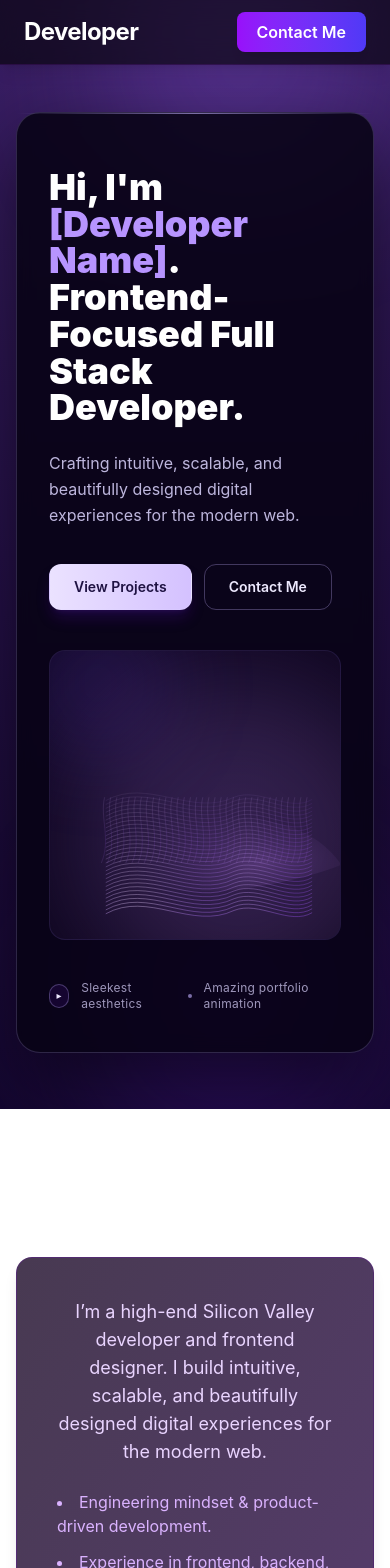
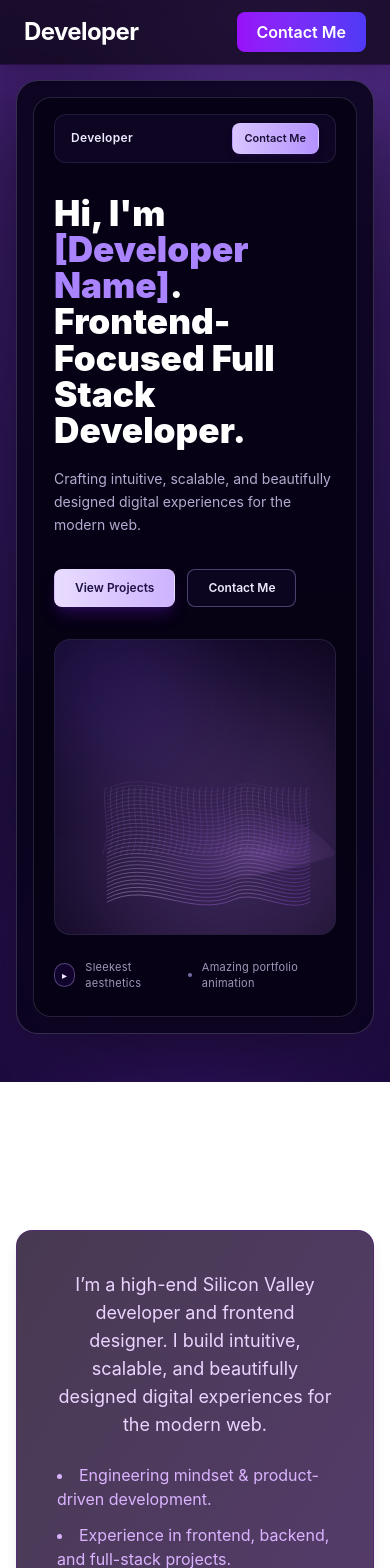
Before and after one commit to Winney360/Winfred-Nkatha-Portfolio, a React (Vite) app in the folder client/: page / in a window 390 px wide. Shown: the top 1568 px of the page. Built offline with nearby package versions, Linux system fonts and the light colour scheme.

Commit message:
refactor(Hero): enhance styling and layout for improved aesthetics and responsiveness

```diff
--- a/client/src/sections/Hero.jsx
+++ b/client/src/sections/Hero.jsx
@@ -3,44 +3,72 @@ import { motion } from "framer-motion";
 
 const Hero = () => {
   return (
-    <section className="relative min-h-screen overflow-hidden bg-linear-to-b from-[#3a1f65] via-[#26114a] to-[#14072f] px-4 pb-14 pt-28 md:px-8">
-      <div className="absolute inset-0 pointer-events-none">
-        <div className="absolute -top-20 left-1/4 h-72 w-72 rounded-full bg-[#9f66ff]/25 blur-3xl" />
-        <div className="absolute -bottom-16 right-0 h-80 w-80 rounded-full bg-[#7b2bf5]/20 blur-3xl" />
+    <section className="relative min-h-screen overflow-hidden bg-linear-to-b from-[#41206f] via-[#2d1659] to-[#170935] px-4 pb-12 pt-20 md:px-8 md:pt-24">
+      <div className="pointer-events-none absolute inset-0">
+        <div className="absolute -top-16 left-1/3 h-[18rem] w-[18rem] rounded-full bg-[#a76bff]/20 blur-3xl" />
+        <div className="absolute -bottom-24 right-0 h-[24rem] w-[24rem] rounded-full bg-[#7e36ef]/25 blur-3xl" />
       </div>
 
-      <div className="relative mx-auto w-full max-w-6xl rounded-3xl border border-violet-300/20 bg-[#070314]/88 px-8 pb-10 pt-14 shadow-[0_30px_80px_rgba(0,0,0,0.55)] backdrop-blur md:px-14 md:pb-12 md:pt-16">
-        <div className="absolute inset-x-0 top-0 h-px bg-linear-to-r from-transparent via-violet-300/60 to-transparent" />
+      <div className="relative mx-auto w-full max-w-6xl rounded-[22px] border border-violet-200/20 bg-[#09031a]/88 p-4 shadow-[0_32px_90px_rgba(0,0,0,0.55)] backdrop-blur-md md:p-5">
+        <div className="rounded-[18px] border border-violet-200/15 bg-[#070214]/92 px-5 pb-6 pt-4 md:px-8 md:pb-8 md:pt-5">
+          <div className="flex items-center justify-between rounded-xl border border-violet-300/12 bg-[#12082a]/65 px-4 py-2">
+            <span className="text-xs font-semibold tracking-wide text-violet-100 md:text-sm">Developer</span>
 
-        <div className="grid items-center gap-10 lg:grid-cols-[1.08fr_0.92fr]">
+            <ul className="hidden items-center gap-6 text-[11px] text-violet-200/90 md:flex">
+              <li>
+                <a href="#about" className="transition-colors hover:text-white">About</a>
+              </li>
+              <li>
+                <a href="#projects" className="transition-colors hover:text-white">Projects</a>
+              </li>
+              <li>
+                <a href="#skills" className="transition-colors hover:text-white">Skills</a>
+              </li>
+              <li>
+                <a href="#experience" className="transition-colors hover:text-white">Experience</a>
+              </li>
+              <li>
+                <a href="#contact" className="transition-colors hover:text-white">Contact</a>
+              </li>
+            </ul>
+
+            <a
+              href="#contact"
+              className="rounded-lg border border-violet-200/20 bg-linear-to-r from-[#d8c4ff] to-[#b492ff] px-3 py-1.5 text-[11px] font-semibold text-[#190f37] shadow-md shadow-violet-950/25"
+            >
+              Contact Me
+            </a>
+          </div>
+
+          <div className="grid items-end gap-8 pt-8 lg:grid-cols-[1.04fr_0.96fr] lg:pt-10">
             <motion.div
               initial={{ opacity: 0, y: 18 }}
               animate={{ opacity: 1, y: 0 }}
               transition={{ duration: 0.6, ease: "easeOut" }}
-            className="max-w-xl"
+              className="max-w-[34rem]"
             >
-            <h1 className="text-balance text-4xl font-black leading-[1.02] text-white md:text-6xl">
-              Hi, I&apos;m <span className="text-[#b794ff]">[Developer Name]</span>.
+              <h1 className="text-balance text-[2.2rem] font-black leading-[1.03] text-white md:text-[3.6rem]">
+                Hi, I&apos;m <span className="text-[#aa84ff]">[Developer Name]</span>.
                 <br />
                 Frontend-Focused Full
                 <br />
                 Stack Developer.
               </h1>
 
-            <p className="mt-6 max-w-lg text-base leading-relaxed text-violet-200/85 md:text-lg">
+              <p className="mt-5 max-w-md text-sm leading-relaxed text-violet-200/80 md:text-base">
                 Crafting intuitive, scalable, and beautifully designed digital experiences for the modern web.
               </p>
 
-            <div className="mt-9 flex flex-wrap items-center gap-3">
+              <div className="mt-8 flex flex-wrap items-center gap-3">
                 <a
                   href="#projects"
-                className="rounded-xl border border-violet-200/20 bg-linear-to-r from-[#ebe2ff] to-[#d4c1ff] px-6 py-3 text-sm font-semibold text-[#1e1242] shadow-lg shadow-violet-900/30 transition-transform duration-300 hover:-translate-y-0.5"
+                  className="rounded-lg border border-violet-100/15 bg-linear-to-r from-[#e9dcff] to-[#cdb3ff] px-5 py-2.5 text-xs font-semibold text-[#1f1144] shadow-lg shadow-violet-900/40 transition-transform duration-300 hover:-translate-y-0.5"
                 >
                   View Projects
                 </a>
                 <a
                   href="#contact"
-                className="rounded-xl border border-violet-300/30 bg-transparent px-6 py-3 text-sm font-semibold text-violet-100 transition-colors duration-300 hover:bg-violet-500/15"
+                  className="rounded-lg border border-violet-300/35 bg-[#130a2d]/55 px-5 py-2.5 text-xs font-semibold text-violet-100 transition-colors duration-300 hover:bg-violet-500/15"
                 >
                   Contact Me
                 </a>
@@ -51,20 +79,20 @@ const Hero = () => {
               initial={{ opacity: 0, scale: 0.95 }}
               animate={{ opacity: 1, scale: 1 }}
               transition={{ duration: 0.75, delay: 0.15, ease: "easeOut" }}
-            className="relative h-72.5 w-full overflow-hidden rounded-2xl border border-violet-400/15 bg-linear-to-br from-[#0d0520] to-[#0a0318] md:h-90"
+              className="relative h-[18.5rem] w-full overflow-hidden rounded-2xl border border-violet-300/15 bg-linear-to-br from-[#0c0420] to-[#0a0317] md:h-[22rem]"
             >
-            <div className="absolute -bottom-16 -right-16 h-82.5 w-82.5 rounded-full bg-[#c085ff]/22 blur-3xl" />
-            <div className="absolute -top-12 -left-8 h-40 w-40 rounded-full bg-[#8758ff]/14 blur-2xl" />
+              <div className="absolute -bottom-20 -right-16 h-[21rem] w-[21rem] rounded-full bg-[#bc82ff]/25 blur-3xl" />
+              <div className="absolute -top-12 -left-8 h-44 w-44 rounded-full bg-[#8758ff]/16 blur-2xl" />
 
               <svg viewBox="0 0 520 380" className="absolute inset-0 h-full w-full" aria-hidden="true">
                 <defs>
                   <linearGradient id="meshStroke" x1="0%" y1="0%" x2="100%" y2="100%">
-                  <stop offset="0%" stopColor="#efd9ff" stopOpacity="0.85" />
-                  <stop offset="100%" stopColor="#9d4dff" stopOpacity="0.85" />
+                    <stop offset="0%" stopColor="#f4e6ff" stopOpacity="0.86" />
+                    <stop offset="100%" stopColor="#a24fff" stopOpacity="0.84" />
                   </linearGradient>
-                <radialGradient id="meshFill" cx="68%" cy="74%" r="65%">
-                  <stop offset="0%" stopColor="#c887ff" stopOpacity="0.22" />
-                  <stop offset="100%" stopColor="#0d0620" stopOpacity="0" />
+                  <radialGradient id="meshFill" cx="70%" cy="76%" r="65%">
+                    <stop offset="0%" stopColor="#c887ff" stopOpacity="0.24" />
+                    <stop offset="100%" stopColor="#0c0520" stopOpacity="0" />
                   </radialGradient>
                 </defs>
 
@@ -73,26 +101,26 @@ const Hero = () => {
                   fill="url(#meshFill)"
                 />
 
-              {Array.from({ length: 30 }).map((_, i) => {
-                const y = 200 + i * 7;
+                {Array.from({ length: 31 }).map((_, i) => {
+                  const y = 194 + i * 7;
                   return (
                     <path
                       key={`wave-${i}`}
-                    d={`M100 ${y} C 175 ${y - 42} 255 ${y + 30} 330 ${y - 6} C 375 ${y - 24} 430 ${y + 22} 470 ${y - 2}`}
+                      d={`M96 ${y} C 174 ${y - 42} 255 ${y + 30} 332 ${y - 5} C 376 ${y - 24} 432 ${y + 22} 474 ${y - 1}`}
                       fill="none"
                       stroke="url(#meshStroke)"
-                    strokeOpacity={0.15 + i * 0.02}
-                    strokeWidth="1.05"
+                      strokeOpacity={0.14 + i * 0.02}
+                      strokeWidth="1"
                     />
                   );
                 })}
 
-              {Array.from({ length: 34 }).map((_, i) => {
-                const x = 98 + i * 11;
+                {Array.from({ length: 35 }).map((_, i) => {
+                  const x = 94 + i * 11;
                   return (
                     <path
                       key={`cross-${i}`}
-                    d={`M${x} 194 C ${x - 9} 230 ${x + 12} 270 ${x - 6} 312`}
+                      d={`M${x} 190 C ${x - 8} 230 ${x + 12} 270 ${x - 6} 316`}
                       fill="none"
                       stroke="url(#meshStroke)"
                       strokeOpacity="0.28"
@@ -108,9 +136,9 @@ const Hero = () => {
             initial={{ opacity: 0, y: 10 }}
             animate={{ opacity: 1, y: 0 }}
             transition={{ delay: 0.35, duration: 0.6 }}
-          className="mt-10 inline-flex items-center gap-3 text-xs tracking-wide text-violet-200/70"
+            className="mt-6 inline-flex items-center gap-2.5 text-[11px] tracking-wide text-violet-200/70"
           >
-          <span className="inline-flex h-6 w-6 items-center justify-center rounded-full border border-violet-300/30 bg-violet-600/10 text-[10px] text-violet-100">
+            <span className="inline-flex h-6 w-6 items-center justify-center rounded-full border border-violet-300/35 bg-violet-600/10 text-[10px] text-violet-100">
               ▸
             </span>
             <span>Sleekest aesthetics</span>
@@ -118,6 +146,7 @@ const Hero = () => {
             <span>Amazing portfolio animation</span>
           </motion.div>
         </div>
+      </div>
     </section>
   );
 };
```
Lines whose indentation alone changed are shown as unchanged.
